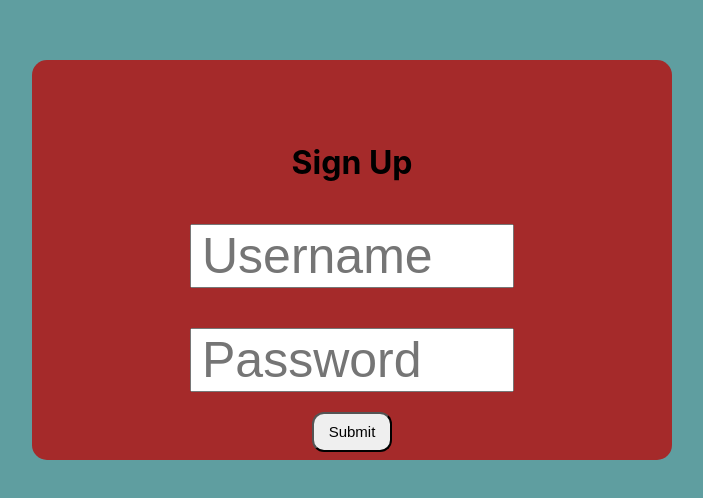
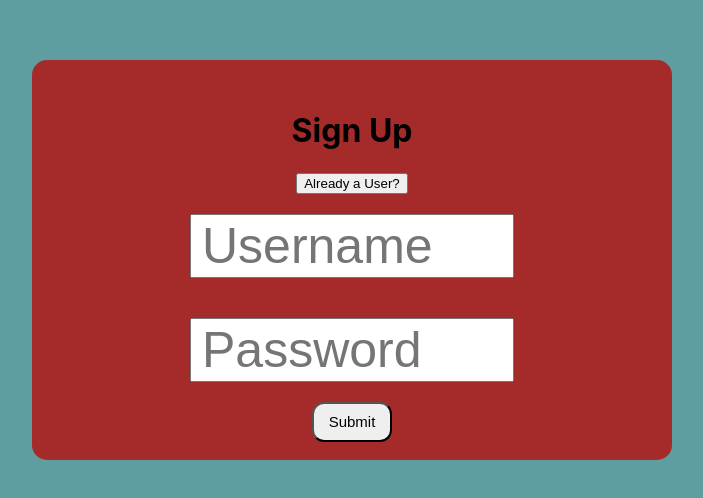
Before and after one commit to klpetersen/flight-compare-front-end, a React (Create React App) app: page / in a window 1280 px wide. Shown: the part 140-638 px from the top of the page, without its empty margins (288-991 px from the left). Built offline with nearby package versions, Linux system fonts and the light colour scheme.

Commit message:
finished login and sign up forms

```diff
--- a/src/App.css
+++ b/src/App.css
@@ -18,7 +18,7 @@
 
 .sign-up-form {
   text-align: center;
-  margin-top: 13%;
+  margin-top: 8%;
 }
 
 .sign-up-form input {
@@ -29,7 +29,7 @@
   padding: 10px;
 }
 
-.sign-up-form button {
+.sign-up-btn {
   height: 40px;
   width: 80px;
   border-radius: 12px;
--- a/src/App.js
+++ b/src/App.js
@@ -29,8 +29,8 @@ export default class App extends React.Component {
     <Router>
       <div>
           <Switch>
-              <Route exact path='/' render={(routerProps) => <LoginSign setCurrentUser={this.setCurrentUser} {...routerProps} />}/>
-              <Route exact path='/search' render={() =><Search />}/>
+              <Route exact path='/' render={(routerProps) => <LoginSign currentUser={this.state.currentUser} setCurrentUser={this.setCurrentUser} {...routerProps} />}/>
+              <Route exact path='/search' render={() =><Search  />}/>
           </Switch>
       </div>
     </Router>
--- a/src/components/Login.js
+++ b/src/components/Login.js
@@ -1,9 +1,11 @@
 import React, { Component } from 'react'
 
 export default class Login extends Component {
+
+
     render() {
         return (
-            <div className='login-form'>
+            <div>
 
             </div>
         )
--- a/src/components/SearchListItem.js
+++ b/src/components/SearchListItem.js
@@ -13,6 +13,7 @@ export default function SearchListItem(props) {
                         <p className='departure-city'>{findCity(quote.OutboundLeg.OriginId) + ' '}</p>
                         <p className='arrival-city'>{findCity(quote.OutboundLeg.DestinationId) + ' '}</p>
                         <p className='price'>{quote.MinPrice + ' '}</p>
+                        <button >Save</button>
                     </div>
                 )
             })
@@ -57,40 +58,3 @@ export default function SearchListItem(props) {
         </div>
     )
 }
-
-// Carriers: Array(4)
-// 0:
-// CarrierId: 851
-// Name: "Alaska Airlines"
-// __proto__: Object
-// 1: {CarrierId: 1065, Name: "Frontier Airlines"}
-// 2: {CarrierId: 1721, Name: "Sun Country Airlines"}
-// 3: {CarrierId: 1793, Name: "United"}
-// length: 4
-// __proto__: Array(0)
-// Currencies: Array(1)
-// 0:
-// Code: "USD"
-// DecimalDigits: 2
-// DecimalSeparator: "."
-// RoundingCoefficient: 0
-// SpaceBetweenAmountAndSymbol: false
-// Symbol: "$"
-// SymbolOnLeft: true
-// ThousandsSeparator: ","
-// __proto__: Object
-// length: 1
-// __proto__: Array(0)
-// Places: Array(2)
-// 0:
-// CityId: "CHIA"
-// CityName: "Chicago"
-// CountryName: "United States"
-// IataCode: "ORD"
-// Name: "Chicago O'Hare International"
-// PlaceId: 73076
-// SkyscannerCode: "ORD"
-// Type: "Station"
-// __proto__: Object
-// 1: {PlaceId: 81727, IataCode: "SFO", Name: "San Francisco International", Type: "Station", SkyscannerCode: "SFO", …}
-// length: 2
--- a/src/components/SignUp.js
+++ b/src/components/SignUp.js
@@ -4,7 +4,8 @@ export default class SignUp extends Component {
 
     state = {
         username: null,
-        password: null
+        password: null,
+        login: false
     }
 
     handleChange = (event) => {
@@ -21,8 +22,15 @@ export default class SignUp extends Component {
             .then(data => this.findUser(data))
     }
 
+    handleClick = () => {
+        this.setState({
+            login: true
+        })
+    }
+
     findUser = (users) => {
         let foundUser = users.find(user => user.username === this.state.username)
+            if(this.state.login === false) {
                 if (foundUser) {
                     alert('User already exists!')
                 } else {
@@ -42,15 +50,29 @@ export default class SignUp extends Component {
                     this.props.history.push('/search')} )
                     alert('Profile created!')
                 }
+            } else if (this.state.login === true) {
+                if (this.state.password === foundUser.password) {
+                    this.props.history.push('/search')
+                } else {
+                    alert('Please retry!')
+                }
+            }
     }
 
 
 
     render() {
-        console.log(this.props)
         return (
             <div className='sign-up-form' >
+                {this.state.login
+                ?
+                <h1>Login</h1>
+                :
+                <div>
                     <h1>Sign Up</h1>
+                    <button className='login-btn' onClick={() => this.handleClick()}>Already a User?</button>
+                </div>}
+
                 <form onSubmit={this.handleSubmit}>
                     <div>
                         <input type='text' name='username' placeholder='Username' onChange={this.handleChange}/>
@@ -58,7 +80,8 @@ export default class SignUp extends Component {
                     <div>
                         <input type='text' name='password' placeholder='Password' onChange={this.handleChange} />
                     </div>
-                    <button type='submit' value='Submit'>Submit</button>
+                    <button className='sign-up-btn' type='submit' value='Submit'>Submit</button>
+
                 </form>
 
             </div>
--- a/src/containers/LoginSign.js
+++ b/src/containers/LoginSign.js
@@ -3,12 +3,13 @@ import React, { useRef, useEffect} from 'react'
 // import Login from '../components/Login'
 import SignUp from '../components/SignUp'
 
-function LoginSign(props) {
+export default function LoginSign(props) {
     let item = useRef(null);
 
     useEffect(() => {
         console.log(item)
     }, [])
+
 
     return (
         <div className='login-signup-window' ref={el => {item = el}}>
@@ -18,4 +19,3 @@ function LoginSign(props) {
         </div>
     )
 }
-export default LoginSign;
```
Lines whose indentation alone changed are shown as unchanged.
